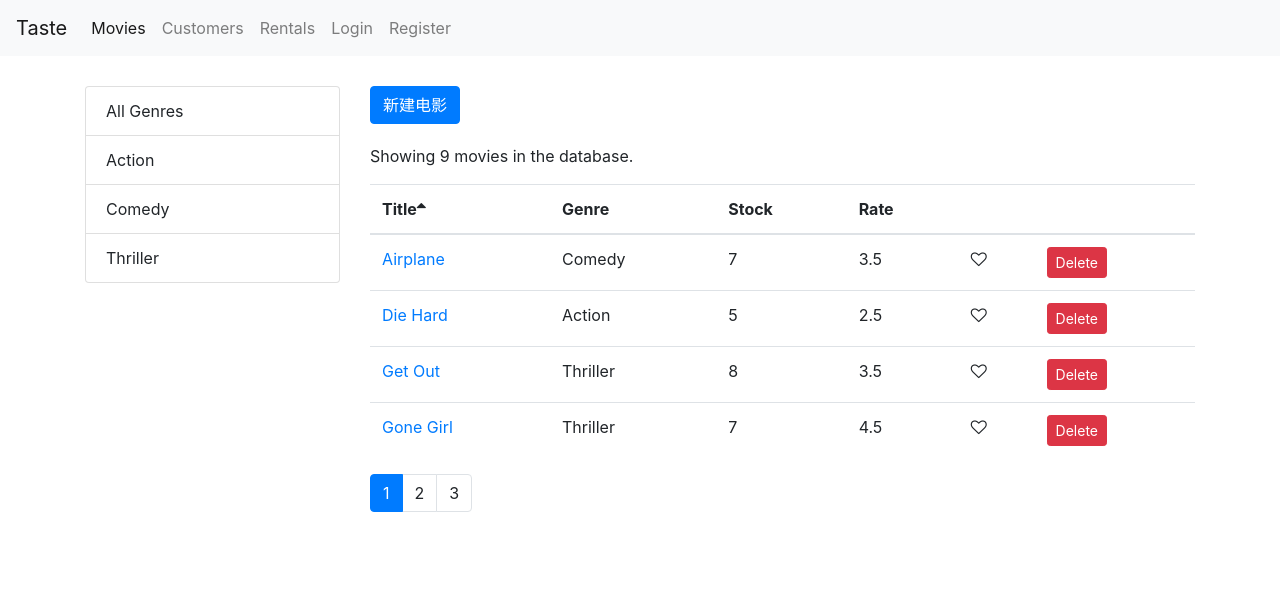
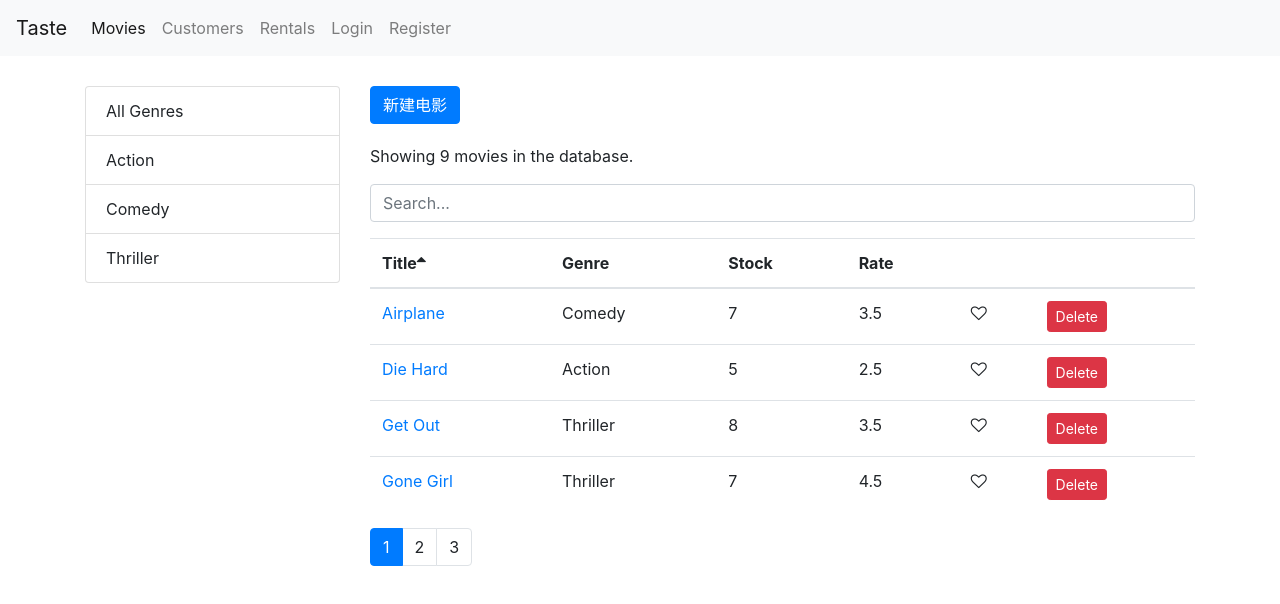
Before and after one commit to yangkai007/React_Movies, a React (Create React App) app: page /movies in a window 1280 px wide. Shown: the top 604 px of the page. Built offline with nearby package versions, Linux system fonts and the light colour scheme.

Commit message:
电影搜索框

```diff
--- a/src/components/common/form.jsx
+++ b/src/components/common/form.jsx
@@ -58,7 +58,6 @@
 
   renderInput(name, label, type = "text") {
     const { data, errors } = this.state
-
     return (
       <Input
         type={type}
--- a/src/components/movieForm.jsx
+++ b/src/components/movieForm.jsx
@@ -60,7 +60,6 @@
   }
 
   doSubmit = () => {
-    console.log(1)
     saveMovie(this.state.data)
 
     this.props.history.push("/movies")
--- a/src/components/movies.jsx
+++ b/src/components/movies.jsx
@@ -1,6 +1,7 @@
 import React, { Component } from "react"
 import { Link } from "react-router-dom"
 import MoviesTable from "./moviesTable"
+import SearchBox from "./searchBox"
 import Pagination from "./common/pagination"
 import ListGroup from "./common/listGroup"
 import { getMovies } from "../services/fakeMovieService"
@@ -14,6 +15,8 @@
     genres: [],
     pageSize: 4,
     currentPage: 1,
+    searchQuery: "",
+    selectedGenre: null,
     sortColumn: { path: "title", order: "asc" }
   }
 
@@ -40,7 +43,11 @@
   }
 
   handleGenreSelect = genre => {
-    this.setState({ selectedGenre: genre, currentPage: 1 })
+    this.setState({ selectedGenre: genre, searchQuery: "", currentPage: 1 })
+  }
+
+  handleSearch = query => {
+    this.setState({ searchQuery: query, selectedGenre: null, currentPage: 1 })
   }
 
   handleSort = sortColumn => {
@@ -53,13 +60,17 @@
       currentPage,
       sortColumn,
       selectedGenre,
+      searchQuery,
       movies: allMovies
     } = this.state
 
-    const filtered =
-      selectedGenre && selectedGenre._id
-        ? allMovies.filter(m => m.genre._id === selectedGenre._id)
-        : allMovies
+    let filtered = allMovies
+    if (searchQuery)
+      filtered = allMovies.filter(m =>
+        m.title.toLowerCase().startsWith(searchQuery.toLowerCase())
+      )
+    else if (selectedGenre && selectedGenre._id)
+      filtered = allMovies.filter(m => m.genre._id === selectedGenre._id)
 
     const sorted = _.orderBy(filtered, [sortColumn.path], [sortColumn.order])
 
@@ -70,7 +81,7 @@
 
   render() {
     const { length: count } = this.state.movies
-    const { pageSize, currentPage, sortColumn } = this.state
+    const { pageSize, currentPage, sortColumn, searchQuery } = this.state
 
     if (count === 0) return <p>There are no movies in the database.</p>
 
@@ -94,6 +105,7 @@
             新建电影
           </Link>
           <p>Showing {totalCount} movies in the database.</p>
+          <SearchBox value={searchQuery} onChange={this.handleSearch} />
           <MoviesTable
             movies={movies}
             sortColumn={sortColumn}
--- /dev/null
+++ b/src/components/searchBox.jsx
@@ -0,0 +1,16 @@
+import React from "react"
+
+const SearchBox = ({ value, onChange }) => {
+  return (
+    <input
+      type="text"
+      name="query"
+      className="form-control my-3"
+      placeholder="Search..."
+      value={value}
+      onChange={e => onChange(e.currentTarget.value)}
+    />
+  )
+}
+
+export default SearchBox
```
